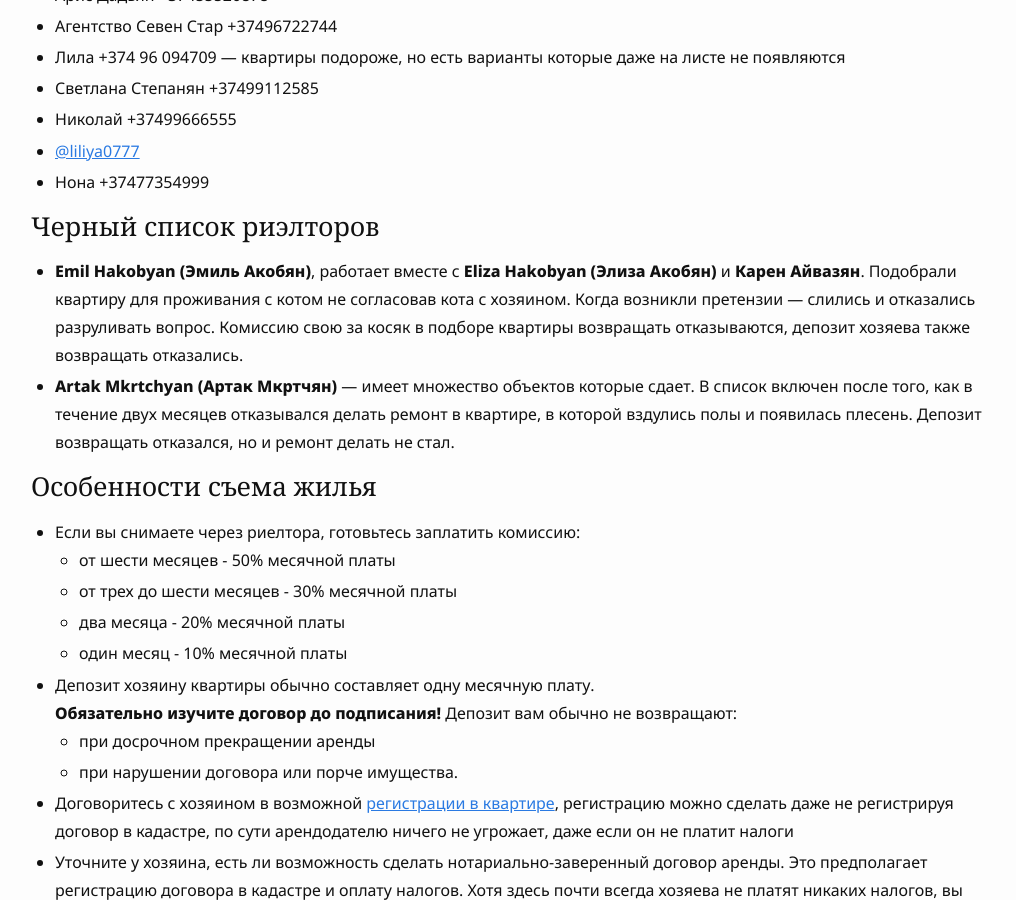
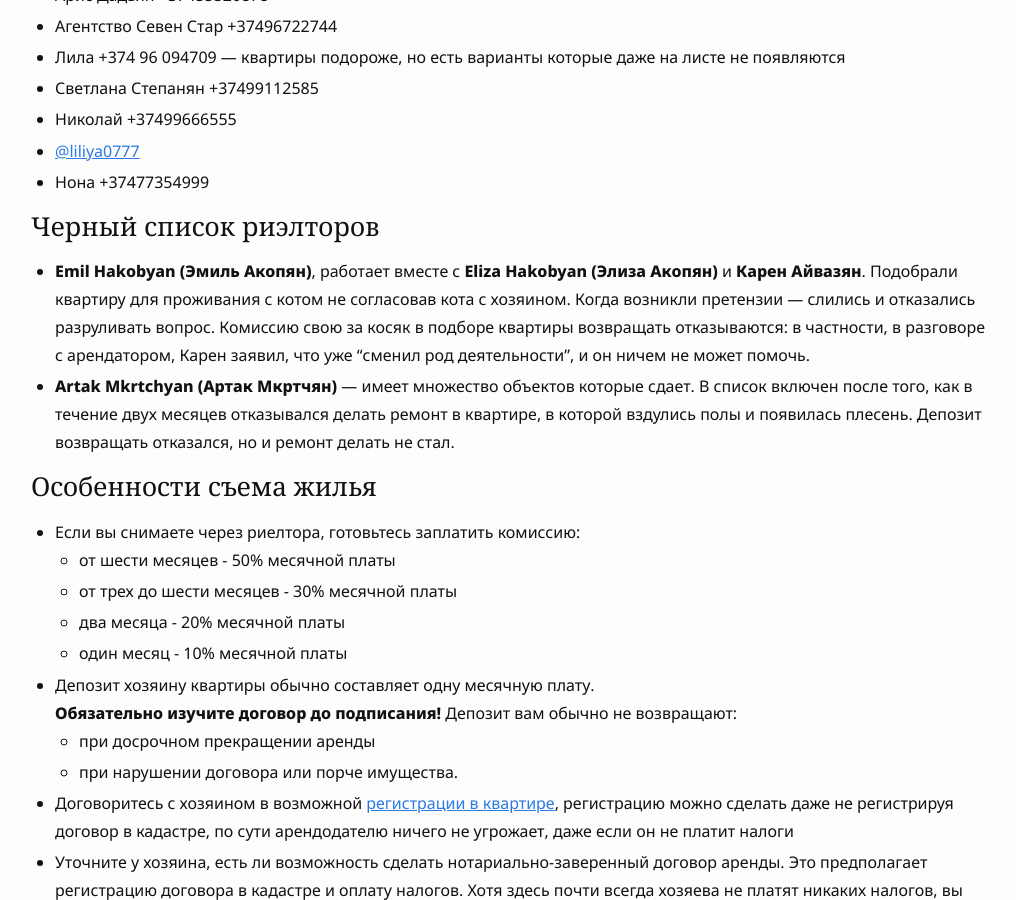
Before and after one commit to haywiki/haywiki.github.io, a Jekyll site: the page built from life/rent-house.md, in a window 1280 px wide and 900 px high, scrolled down 2312 px. Shown: the whole window, without its empty margins (129-1145 px from the left). Built offline with Jekyll 4.4.1, drawn with Linux system fonts in a browser that asks for light colours; nearby versions of some CDN libraries; a script that is not in the unit is left out.

Commit message:
fixed surname spelling and minor details

```diff
--- a/life/rent-house.md
+++ b/life/rent-house.md
@@ -84,9 +84,9 @@ layout: page
 
 ### Черный список риэлторов
 
-- **Emil Hakobyan (Эмиль Акобян)**, работает вместе с **Eliza Hakobyan (Элиза Акобян)** и **Карен Айвазян**. Подобрали квартиру для проживания
+- **Emil Hakobyan (Эмиль Акопян)**, работает вместе с **Eliza Hakobyan (Элиза Акопян)** и **Карен Айвазян**. Подобрали квартиру для проживания
   с котом не согласовав кота с хозяином. Когда возникли претензии — слились и отказались разруливать вопрос. Комиссию свою за косяк
-  в подборе квартиры возвращать отказываются, депозит хозяева также возвращать отказались.
+  в подборе квартиры возвращать отказываются: в частности, в разговоре с арендатором, Карен заявил, что уже "сменил род деятельности", и он ничем не  может помочь.
 - **Artak Mkrtchyan (Артак Мкртчян)** — имеет множество объектов которые сдает. В список включен после того, как в течение двух месяцев отказывался делать ремонт в квартире, в которой вздулись
   полы и появилась плесень. Депозит возвращать отказался, но и ремонт делать не стал.
 
```
